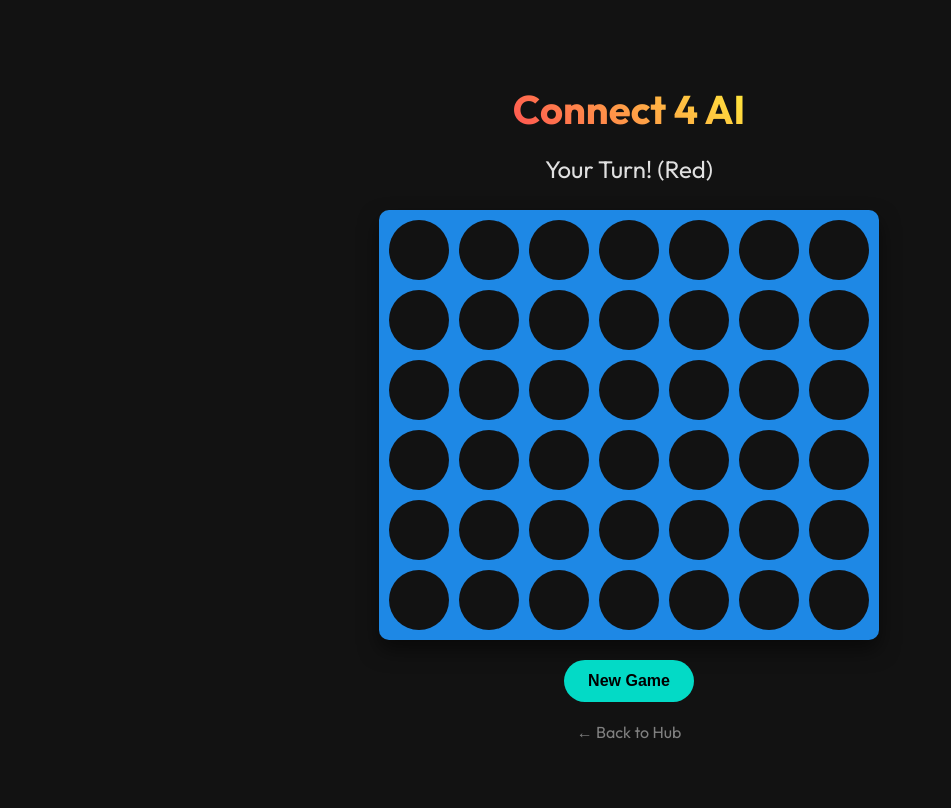
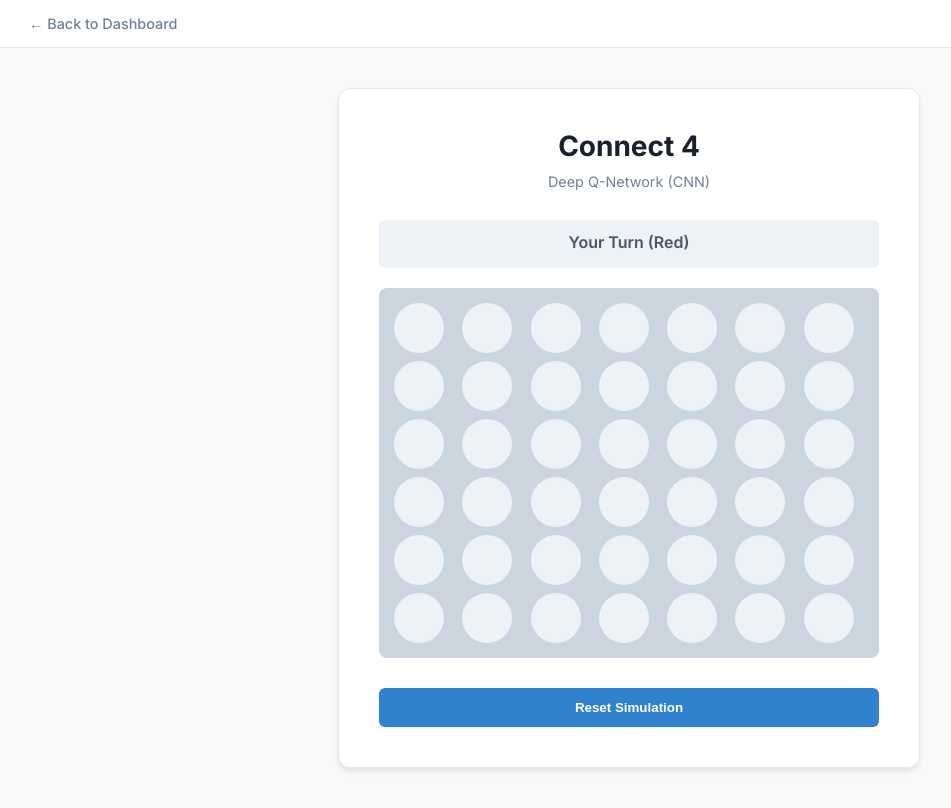
Before and after one commit to Venuenugula/Game_Hub, a Flask app: page /connect4 in a window 1280 px wide. Shown: the whole page, without its empty margins (11-962 px from the left). Before the commit the page ends 739 px from the top, so only its background shows below. Run offline with Flask 3, Linux system fonts and the light colour scheme.

Commit message:
UI Overhaul: Professional Dashboard Theme

```diff
--- a/templates/connect4.html
+++ b/templates/connect4.html
@@ -4,63 +4,111 @@
 <head>
     <meta charset="UTF-8">
     <meta name="viewport" content="width=device-width, initial-scale=1.0">
-    <title>Connect 4 vs AI</title>
-    <link rel="preconnect" href="https://fonts.googleapis.com">
-    <link rel="preconnect" href="https://fonts.gstatic.com" crossorigin>
-    <link href="https://fonts.googleapis.com/css2?family=Outfit:wght@400;700&display=swap" rel="stylesheet">
+    <title>Connect 4 | AI Research Lab</title>
+    <link href="https://fonts.googleapis.com/css2?family=Inter:wght@400;500;600;700&display=swap" rel="stylesheet">
     <style>
         :root {
-            --bg-color: #121212;
-            --text-color: #e0e0e0;
-            --primary-color: #bb86fc;
-            --secondary-color: #03dac6;
-            --board-color: #1e88e5;
-            --slot-bg: #121212;
-            --p1-color: #ff5252;
+            --bg-color: #f8f9fa;
+            --text-color: #2d3748;
+            --primary-color: #3182ce;
+            --secondary-color: #718096;
+            --card-bg: #ffffff;
+            --border-color: #e2e8f0;
+            --shadow: 0 4px 6px -1px rgba(0, 0, 0, 0.1);
+            --board-color: #cbd5e0;
+            --slot-empty: #edf2f7;
+            --p1-color: #e53e3e;
             /* Red */
-            --p2-color: #ffeb3b;
+            --p2-color: #ecc94b;
             /* Yellow */
         }
 
         body {
-            font-family: 'Outfit', sans-serif;
+            font-family: 'Inter', sans-serif;
             background-color: var(--bg-color);
             color: var(--text-color);
+            margin: 0;
+            display: flex;
+            flex-direction: column;
+            min-height: 100vh;
+        }
+
+        header {
+            background-color: var(--card-bg);
+            border-bottom: 1px solid var(--border-color);
+            padding: 15px 40px;
+            display: flex;
+            align-items: center;
+        }
+
+        .back-link {
+            text-decoration: none;
+            color: var(--secondary-color);
+            font-weight: 500;
+            display: flex;
+            align-items: center;
+            gap: 5px;
+            font-size: 0.9rem;
+        }
+
+        .back-link:hover {
+            color: var(--primary-color);
+        }
+
+        main {
+            flex: 1;
             display: flex;
             flex-direction: column;
             align-items: center;
             justify-content: center;
-            min-height: 100vh;
-            margin: 0;
+            padding: 40px;
+        }
+
+        .game-card {
+            background-color: var(--card-bg);
+            border-radius: 12px;
+            box-shadow: var(--shadow);
+            padding: 40px;
+            border: 1px solid var(--border-color);
+            text-align: center;
+            max-width: 500px;
+            width: 100%;
         }
 
         h1 {
-            margin-bottom: 20px;
-            font-size: 2.5rem;
-            text-align: center;
-            background: linear-gradient(45deg, var(--p1-color), var(--p2-color));
-            -webkit-background-clip: text;
-            -webkit-text-fill-color: transparent;
+            margin: 0 0 10px 0;
+            font-size: 1.75rem;
+            color: #1a202c;
         }
 
-        .game-board {
+        .subtitle {
+            color: var(--secondary-color);
+            margin-bottom: 30px;
+            font-size: 0.9rem;
+        }
+
+        .board {
             background-color: var(--board-color);
-            padding: 10px;
-            border-radius: 10px;
+            padding: 15px;
+            border-radius: 8px;
             display: grid;
-            grid-template-columns: repeat(7, 60px);
-            grid-template-rows: repeat(6, 60px);
-            gap: 10px;
-            box-shadow: 0 10px 20px rgba(0, 0, 0, 0.5);
+            grid-template-columns: repeat(7, 1fr);
+            gap: 8px;
+            margin-bottom: 30px;
         }
 
         .slot {
-            width: 60px;
-            height: 60px;
-            background-color: var(--slot-bg);
+            width: 50px;
+            height: 50px;
+            background-color: var(--slot-empty);
             border-radius: 50%;
             cursor: pointer;
             position: relative;
+            transition: background-color 0.2s;
+        }
+
+        .slot:hover:not(.filled) {
+            background-color: #e2e8f0;
         }
 
         .slot::after {
@@ -68,87 +116,82 @@
             position: absolute;
             top: 0;
             left: 0;
-            width: 100%;
-            height: 100%;
+            right: 0;
+            bottom: 0;
             border-radius: 50%;
-            transform: scale(0);
+            transform: scale(0.8);
             transition: transform 0.3s cubic-bezier(0.175, 0.885, 0.32, 1.275);
+            opacity: 0;
         }
 
         .slot.p1::after {
             background-color: var(--p1-color);
+            opacity: 1;
             transform: scale(1);
-            box-shadow: inset 0 0 10px rgba(0, 0, 0, 0.5);
         }
 
         .slot.p2::after {
             background-color: var(--p2-color);
+            opacity: 1;
             transform: scale(1);
-            box-shadow: inset 0 0 10px rgba(0, 0, 0, 0.5);
         }
 
-        /* Hover effect for column */
-        .slot:hover {
-            background-color: #333;
-        }
-
-        #status {
-            font-size: 1.5rem;
+        .status-bar {
+            background-color: #edf2f7;
+            padding: 12px;
+            border-radius: 6px;
+            font-weight: 600;
+            color: #4a5568;
             margin-bottom: 20px;
             min-height: 1.5em;
         }
 
         button {
-            background-color: var(--secondary-color);
-            color: #000;
+            background-color: var(--primary-color);
+            color: white;
             border: none;
             padding: 12px 24px;
-            font-size: 1rem;
-            font-weight: bold;
-            border-radius: 25px;
+            border-radius: 6px;
+            font-weight: 600;
             cursor: pointer;
-            margin-top: 20px;
-            transition: transform 0.2s;
+            width: 100%;
+            transition: background-color 0.2s;
         }
 
         button:hover {
-            transform: translateY(-2px);
+            background-color: #2b6cb0;
         }
 
         #loading {
+            font-size: 0.8rem;
+            color: var(--secondary-color);
+            margin-top: 10px;
             display: none;
-            color: var(--secondary-color);
-            margin-bottom: 10px;
-        }
-
-        @media (max-width: 550px) {
-            .game-board {
-                grid-template-columns: repeat(7, 40px);
-                grid-template-rows: repeat(6, 40px);
-                gap: 5px;
-            }
-
-            .slot {
-                width: 40px;
-                height: 40px;
-            }
         }
     </style>
 </head>
 
 <body>
 
-    <h1>Connect 4 AI</h1>
-    <div id="status">Your Turn! (Red)</div>
-    <div id="loading">Agent is thinking...</div>
+    <header>
+        <a href="/" class="back-link">&larr; Back to Dashboard</a>
+    </header>
 
-    <div class="game-board" id="board">
-        <!-- Slots generated by JS -->
-    </div>
+    <main>
+        <div class="game-card">
+            <h1>Connect 4</h1>
+            <div class="subtitle">Deep Q-Network (CNN)</div>
 
-    <button onclick="resetGame()">New Game</button>
-    <br>
-    <a href="/" style="color: gray; text-decoration: none;">&larr; Back to Hub</a>
+            <div class="status-bar" id="status">Your Turn (Red)</div>
+
+            <div class="board" id="board">
+                <!-- Generated by JS -->
+            </div>
+
+            <button onclick="resetGame()">Reset Simulation</button>
+            <div id="loading">Processing move...</div>
+        </div>
+    </main>
 
     <script>
         const rows = 6;
@@ -173,11 +216,9 @@
 
         async function handleColumnClick(col) {
             if (gameOver || isFetching) return;
+            if (board[0][col] !== 0) return; // Column full
 
-            // Check if column is full
-            if (board[0][col] !== 0) return;
-
-            // Optimistic update for player
+            // Optimistic update
             let r = -1;
             for (let i = rows - 1; i >= 0; i--) {
                 if (board[i][col] === 0) {
@@ -187,9 +228,8 @@
             }
             if (r === -1) return;
 
-            board[r][col] = -1; // Player is -1
+            board[r][col] = -1; // Player
             renderBoard();
-
             await makeMove(col);
         }
 
@@ -204,20 +244,19 @@
                 });
 
                 if (!res.ok) throw new Error("Server error");
+                const data = await res.json();
 
-                const data = await res.json();
                 if (data.error) {
                     alert(data.error);
                     return;
                 }
 
-                board = data.board; // Expecting 2D array from server
+                board = data.board;
                 gameOver = data.winner !== null;
                 renderBoard();
                 updateStatus(data.winner);
             } catch (e) {
                 console.error("Move failed:", e);
-                alert("Move failed. See console.");
             } finally {
                 isFetching = false;
                 showLoading(false);
@@ -230,9 +269,12 @@
             for (let r = 0; r < rows; r++) {
                 for (let c = 0; c < cols; c++) {
                     const val = board[r][c];
-                    slots[i].classList.remove("p1", "p2");
-                    if (val === 1) slots[i].classList.add("p2"); // AI is Yellow (p2)
-                    else if (val === -1) slots[i].classList.add("p1"); // Player is Red (p1)
+                    slots[i].classList.remove("p1", "p2", "filled");
+                    if (val === 1) {
+                        slots[i].classList.add("p2", "filled");
+                    } else if (val === -1) {
+                        slots[i].classList.add("p1", "filled");
+                    }
                     i++;
                 }
             }
@@ -241,11 +283,11 @@
         function updateStatus(winner) {
             const statusEl = document.getElementById("status");
             if (winner !== null) {
-                if (winner === 1) statusEl.innerText = "Agent Wins!";
-                else if (winner === -1) statusEl.innerText = "You Win!"; // Player is -1
-                else statusEl.innerText = "It's a Draw!";
+                if (winner === 1) statusEl.innerText = "Agent Wins";
+                else if (winner === -1) statusEl.innerText = "You Win";
+                else statusEl.innerText = "Draw";
             } else {
-                statusEl.innerText = "Your Turn!";
+                statusEl.innerText = "Your Turn (Red)";
             }
         }
 
@@ -257,13 +299,10 @@
             board = Array(rows).fill().map(() => Array(cols).fill(0));
             gameOver = false;
             renderBoard();
-            document.getElementById("status").innerText = "Your Turn!";
-
+            document.getElementById("status").innerText = "Your Turn (Red)";
             try {
                 await fetch("/api/connect4/reset", { method: "POST" });
-            } catch (e) {
-                console.error("Reset error:", e);
-            }
+            } catch (e) { console.error(e); }
         }
     </script>
 </body>
```
Also changed, not shown: templates/index.html (+206 -71 lines), templates/tictactoe.html (+120 -92 lines).
